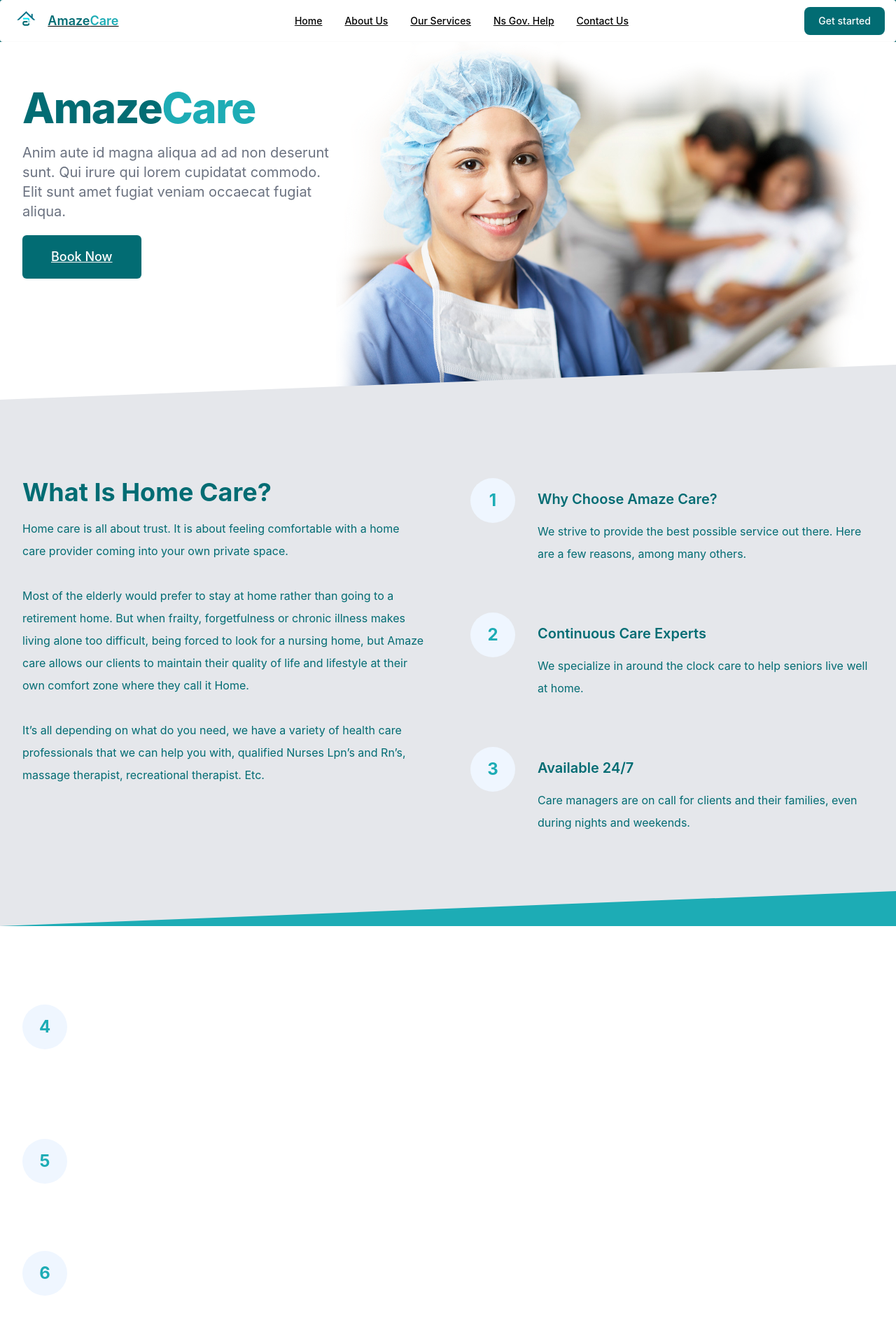
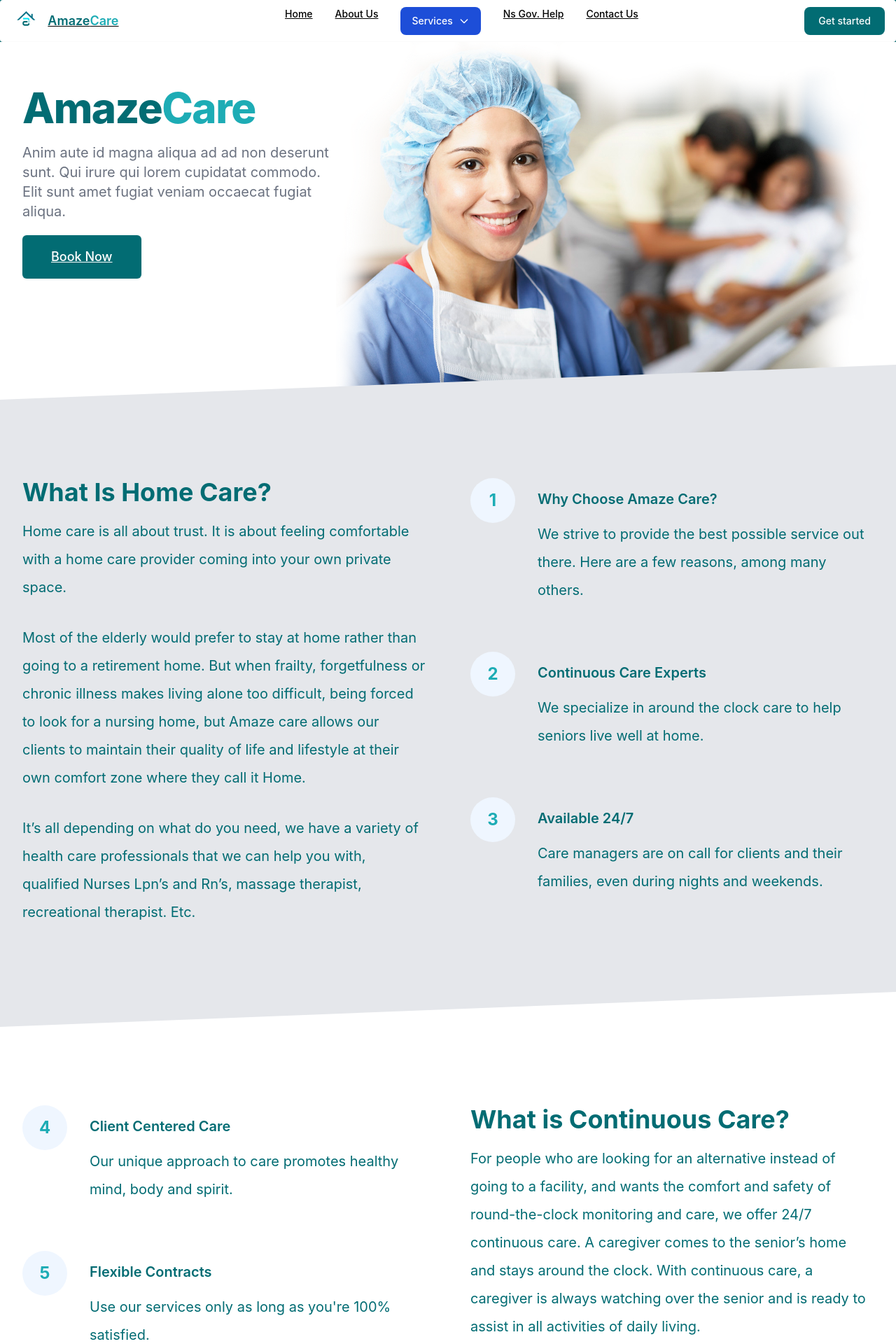
Before and after one commit to AmazeCare/App, a React (Create React App) app: page / in a window 1280 px wide. Shown: the top 1920 px of the page at 70% size. Built offline with nearby package versions, Linux system fonts and the light colour scheme; the HTML template or start-up script is replaced by a standard one.

Commit message:
Css changes

```diff
--- a/src/components/NavItems/index.js
+++ b/src/components/NavItems/index.js
@@ -6,10 +6,12 @@ import logo from 'assets/logo.png'
 
 function NavItems() {
   const [navbarOpen, setNavbarOpen] = useState(false);
+  const [isOpen, setisOpen] = useState(false);
+
   return (
     <nav className="border-gray-200 px-2 sm:px-4 py-2.5 rounded bg-white shadow">
       <div className="container flex flex-wrap justify-between items-center mx-auto">
-        <a href="#" className="flex">
+        <a href="/" className="flex">
           <img className="mr-3 h-10" src={logo} alt="Logo" />
           <span className="self-center text-lg font-semibold whitespace-nowrap text-primary">
             Amaze
@@ -42,22 +44,41 @@ function NavItems() {
               <a href="/" className="block py-2 pr-4 pl-3 text-black rounded md:bg-transparent md:p-0 hover:text-primary" aria-current="page">Home</a>
             </li>
             <li>
-              <a href="/about-us" className="block py-2 pr-4 pl-3 text-black border-b border-gray-100 hover:bg-gray-50 md:hover:bg-transparent md:border-0 md:p-0 hover:text-primary">
+              <a href="/about-us" className="nav-items">
                 About Us
               </a>
             </li>
             <li>
-              <a href="/our-services" className="block py-2 pr-4 pl-3 text-black border-b border-gray-100 hover:bg-gray-50 md:hover:bg-transparent md:border-0 md:p-0 hover:text-primary">
-                Our Services
-              </a>
+              <button onClick={() => setisOpen(!isOpen)} className="text-white bg-blue-700 hover:bg-blue-800 focus:ring-4 focus:outline-none focus:ring-blue-300 font-medium rounded-lg text-sm px-4 py-2.5 text-center inline-flex items-center dark:bg-blue-600 dark:hover:bg-blue-700 dark:focus:ring-blue-800" type="button">
+                Services
+                <svg className="w-4 h-4 ml-2" fill="none" stroke="currentColor" viewBox="0 0 24 24" xmlns="http://www.w3.org/2000/svg"><path strokeLinecap="round" strokeLinejoin="round" strokeWidth="2" d="M19 9l-7 7-7-7" /></svg>
+              </button>
+              {isOpen && (
+                <div className="z-10 absolute bg-white divide-y divide-gray-100 rounded shadow w-44">
+                  <ul className="py-1 text-sm text-gray-700 dark:text-gray-200">
+                    <li>
+                      <a href="/contact-us" className="nav-items p-2">Associate Care</a>
+                    </li>
+                    <li>
+                      <a href="#" className="nav-items p-2">Cancer-Care</a>
+                    </li>
+                    <li>
+                      <a href="#" className="nav-items p-2">Home</a>
+                    </li>
+                    <li>
+                      <a href="#" className="nav-items p-2">Sign out</a>
+                    </li>
+                  </ul>
+                </div>
+              )}
             </li>
             <li>
-              <a href="/ns-govt-help" className="block py-2 pr-4 pl-3 text-black border-b border-gray-100 hover:bg-gray-50 md:hover:bg-transparent md:border-0 md:p-0 hover:text-primary">
+              <a href="/ns-govt-help" className="nav-items">
                 Ns Gov. Help
               </a>
             </li>
             <li>
-              <a href="/contact-us" className="block py-2 pr-4 pl-3 text-black border-b border-gray-100 hover:bg-gray-50 md:hover:bg-transparent md:border-0 md:p-0 hover:text-primary">
+              <a href="/contact-us" className="nav-items">
                 Contact Us
               </a>
             </li>
--- a/src/index.css
+++ b/src/index.css
@@ -21,22 +21,33 @@ code {
   h1 {
     @apply text-2xl font-bold;
   }
+
   h2 {
     @apply text-xl font-semibold;
   }
+
   h3 {
     @apply text-lg font-semibold;
   }
+
   a {
     @apply underline;
   }
+
   p, label {
+    font-size: 20px;
     margin: 0 0 20px 0;
   }
+
   .link {
     @apply underline text-primary hover:text-secondary visited:text-secondary
   }
+
   input {
     @apply w-full bg-gray-100 rounded border border-gray-300 focus:border-indigo-500 text-base outline-none text-gray-700 py-1 px-3 leading-8 transition-colors duration-200 ease-in-out
   }
+
+  .nav-items {
+    @apply block py-2 pr-4 pl-3 text-black border-b border-gray-100 hover:bg-gray-50 md:hover:bg-gray-700 md:border-0 md:p-0 hover:text-primary;
+  }
 }
--- a/src/pages/HomePage.js
+++ b/src/pages/HomePage.js
@@ -130,7 +130,7 @@ function HomePage() {
         </div>
       </section>
 
-      <section className="py-20 bg-white relative">
+      <section className="py-20 bg-white text-primary relative">
         <div
           className="bottom-auto top-0 left-0 right-0 w-full absolute pointer-events-none overflow-hidden -mt-20 h-20"
           style={{ transform: 'translateZ(0)' }}
@@ -145,7 +145,7 @@ function HomePage() {
             y="0"
           >
             <polygon
-              className="text-secondary fill-current"
+              className="text-white fill-current"
               points="2560 0 2560 100 0 100"
             />
           </svg>
@@ -162,10 +162,10 @@ function HomePage() {
                     </span>
                   </div>
                   <div className="px-4">
-                    <h3 className="my-4 text-xl font-semibold text-white">
+                    <h3 className="my-4 text-xl font-semibold ">
                       Client Centered Care
                     </h3>
-                    <p className="text-white leading-loose">
+                    <p className=" leading-loose">
                       Our unique approach to care promotes healthy mind, body and spirit.
                     </p>
                   </div>
@@ -177,10 +177,10 @@ function HomePage() {
                     </span>
                   </div>
                   <div className="px-4">
-                    <h3 className="my-4 text-xl font-semibold text-white">
+                    <h3 className="my-4 text-xl font-semibold ">
                       Flexible Contracts
                     </h3>
-                    <p className="text-white leading-loose">
+                    <p className=" leading-loose">
                       Use our services only as long as you&#39;re 100% satisfied.
                     </p>
                   </div>
@@ -192,10 +192,10 @@ function HomePage() {
                     </span>
                   </div>
                   <div className="px-4">
-                    <h3 className="my-4 text-xl font-semibold text-white">
+                    <h3 className="my-4 text-xl font-semibold ">
                       Collaborative care
                     </h3>
-                    <p className="text-white leading-loose">
+                    <p className=" leading-loose">
                       We’re honored to be connected with qualified individuals to get relevant
                       information and even one on one care.
                     </p>
@@ -205,17 +205,17 @@ function HomePage() {
             </div>
             <div className="w-full lg:w-1/2 px-8">
               <div className="mb-12 lg:mb-0 pb-12 lg:pb-0 border-b lg:border-b-0">
-                <h2 className="mb-4 text-3xl lg:text-4xl font-bold font-heading text-white">
+                <h2 className="mb-4 text-3xl lg:text-4xl font-bold font-heading ">
                   What is Continuous Care?
                 </h2>
-                <p className="mb-8 leading-loose text-white">
+                <p className="mb-8 leading-loose ">
                   For people who are looking for an alternative instead of going to a facility, and
                   wants the comfort and safety of round-the-clock monitoring and care, we offer
                   24/7 continuous care. A caregiver comes to the senior’s home and stays around the
                   clock. With continuous care, a caregiver is always watching over the senior and is
                   ready to assist in all activities of daily living.
                 </p>
-                <p className="mb-8 leading-loose text-white">
+                <p className="mb-8 leading-loose ">
                   Continuous care does not mean that the caregiver moves into the senior’s home our
                   care givers follow the care plan that we created with the family and follow them
                   accordingly, ensuring high level of personal care and companionship that they
```
